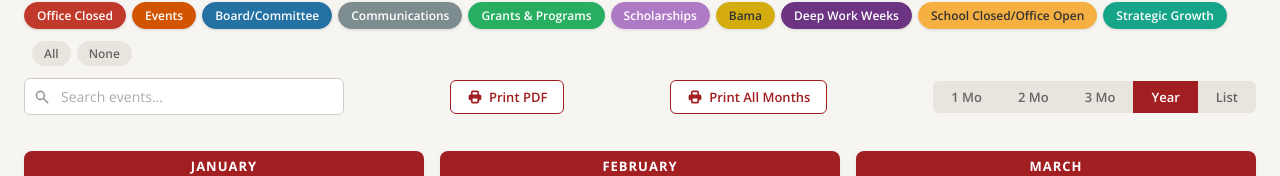
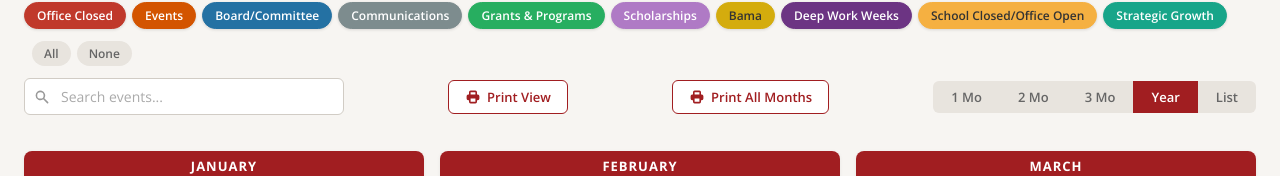
Before and after one commit to chasmanning/cacf, a React (Vite) app in the folder calendar-app/: page / in a window 1280 px wide. Shown: the part 122-298 px from the top of the page. Built offline with nearby package versions, Linux system fonts and the light colour scheme.

Commit message:
Rename print button to "Print View"
https://claude.ai/code/session_01Jbk7SLM1RppfDebzMJiaHS

```diff
--- a/calendar-app/src/App.jsx
+++ b/calendar-app/src/App.jsx
@@ -175,7 +175,7 @@ function App() {
             <svg viewBox="0 0 20 20" fill="currentColor" width="16" height="16">
               <path fillRule="evenodd" d="M5 4v3H4a2 2 0 00-2 2v3a2 2 0 002 2h1v2a2 2 0 002 2h6a2 2 0 002-2v-2h1a2 2 0 002-2V9a2 2 0 00-2-2h-1V4a2 2 0 00-2-2H7a2 2 0 00-2 2zm8 0H7v3h6V4zm0 8H7v4h6v-4z" clipRule="evenodd" />
             </svg>
-            Print PDF
+            Print View
           </button>
           <button className="print-btn print-all-btn" onClick={handlePrintAll}>
             <svg viewBox="0 0 20 20" fill="currentColor" width="16" height="16">
```
Also changed, not shown: 1 other file (tests, documents, lock files or other folders).
